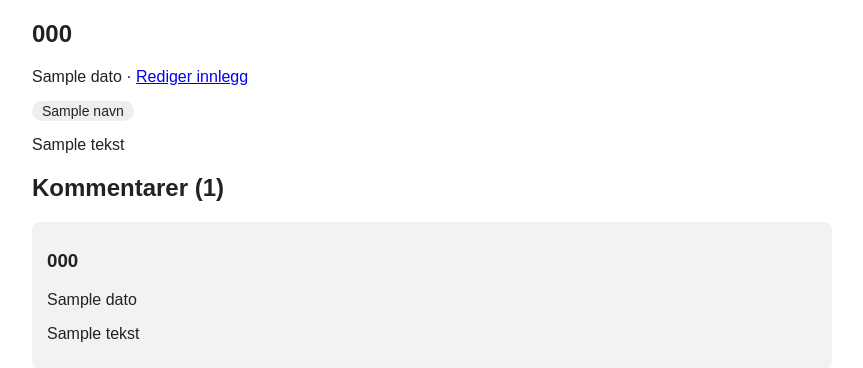
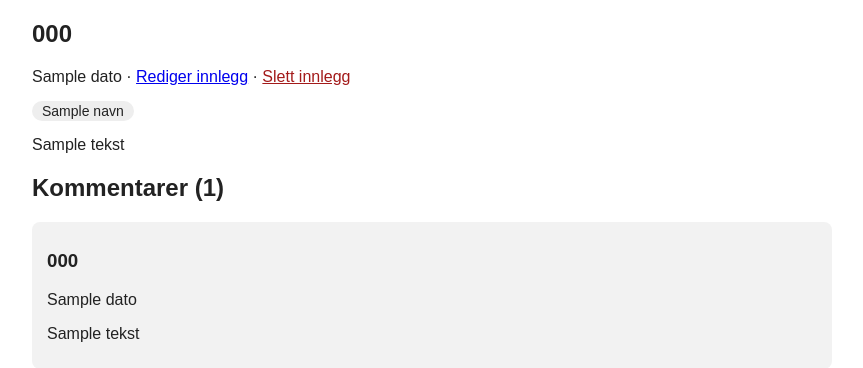
Before and after one commit to Majagrorud/Pro1002-Blogg, a Flask app: template templates/innlegg.html in a window 1280 px wide. Shown: the part 49-417 px from the top of the page, without its empty margins (208-1071 px from the left). Run offline with Flask 3, Linux system fonts and the light colour scheme; the template is opened without the code that fills it: most values are stand-ins (such as "Sample title", 1, 10 or a date in 2020).

Commit message:
Legg til sletting av innlegg med bekreftelse

```diff
--- a/app.py
+++ b/app.py
@@ -176,3 +176,16 @@ def rediger_innlegg(innlegg_id):
 @app.errorhandler(404)
 def side_finnes_ikke(feil):
     return render_template("404.html"), 404
+
+@app.route("/innlegg/<int:innlegg_id>/slett", methods=["GET", "POST"])
+def slett_innlegg(innlegg_id):
+    innlegg = db.hent_innlegg(innlegg_id)
+    if innlegg is None:
+        abort(404)
+
+    if request.method == "POST":
+        db.slett_innlegg(innlegg_id)
+        flash("Innlegget er slettet.")
+        return redirect(url_for("forside"))
+
+    return render_template("slett.html", innlegg=innlegg)
--- a/db.py
+++ b/db.py
@@ -127,3 +127,12 @@ def fjern_tagger(innlegg_id):
     con.execute("DELETE FROM innlegg_tagger WHERE innlegg_id = ?", (innlegg_id,))
     con.commit()
     con.close()
+
+def slett_innlegg(innlegg_id):
+    """Sletter et innlegg med kommentarer og taggkoblinger."""
+    con = hent_tilkobling()
+    con.execute("DELETE FROM kommentarer WHERE innlegg_id = ?", (innlegg_id,))
+    con.execute("DELETE FROM innlegg_tagger WHERE innlegg_id = ?", (innlegg_id,))
+    con.execute("DELETE FROM innlegg WHERE id = ?", (innlegg_id,))
+    con.commit()
+    con.close()
--- a/static/style.css
+++ b/static/style.css
@@ -65,3 +65,12 @@ button {
     border-radius: 4px;
     padding: 10px 15px;
 }
+
+.slett-knapp {
+    background-color: #a31a1a;
+    margin-right: 15px;
+}
+
+.slett-lenke {
+    color: #a31a1a;
+}
--- a/templates/innlegg.html
+++ b/templates/innlegg.html
@@ -7,7 +7,8 @@
         <h1>{{ innlegg["tittel"] }}</h1>
         <p>
             {{ innlegg["dato"] }} ·
-            <a href="{{ url_for('rediger_innlegg', innlegg_id=innlegg['id']) }}">Rediger innlegg</a>
+                       <a href="{{ url_for('rediger_innlegg', innlegg_id=innlegg['id']) }}">Rediger innlegg</a> ·
+            <a class="slett-lenke" href="{{ url_for('slett_innlegg', innlegg_id=innlegg['id']) }}">Slett innlegg</a>
         </p>
 
         <p>
```
Also changed, not shown: templates/slett.html (added, +16 -0 lines), tests/test_app.py (+12 -0 lines).
